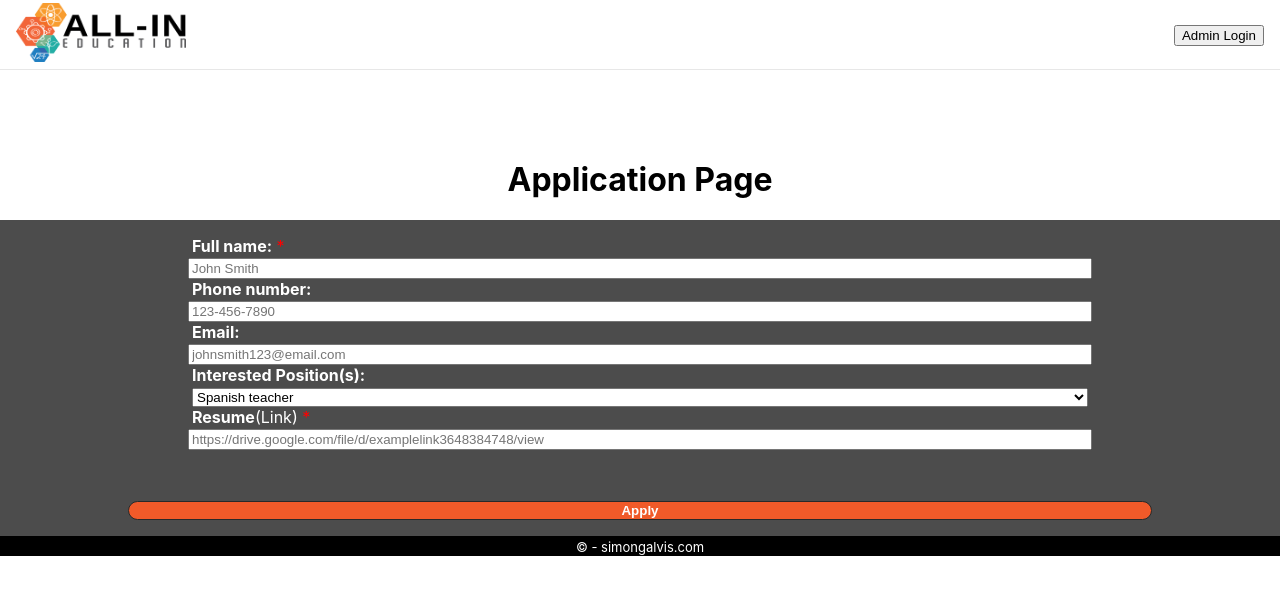
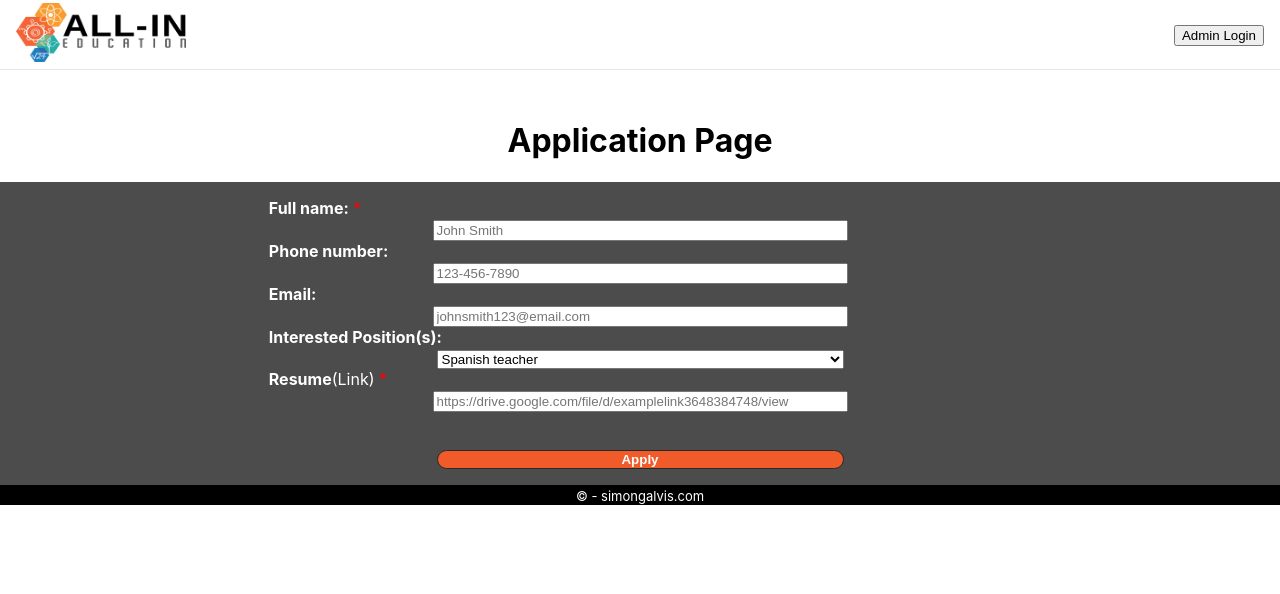
Before and after one commit to simongalvis/allinrecruits-client, a React (Create React App) app: page /application-page in a window 1280 px wide. Shown: the top 594 px of the page. Built offline with nearby package versions, Linux system fonts and the light colour scheme; no server answers.

Commit message:
Implement redirect on application submit

```diff
--- a/src/ApplicationForm/ApplicationForm.css
+++ b/src/ApplicationForm/ApplicationForm.css
@@ -14,6 +14,7 @@ form{
 input, select{
     align-self: center;
     width: 70%;
+    max-width: 407px ;
     margin:0;
 }
 label{
@@ -22,12 +23,14 @@ label{
     text-align: left;
     width:70%;
     margin:0;
-    margin-left:15%;
+    margin-left:21%;
+    max-width: 407px ;
     border-radius: 7px;
     height:21px;
     max-width:700px;
     color:white;
 }
+
 .checkboxLabel{
     display: inline;
     justify-content: right;
@@ -62,8 +65,10 @@ label{
     padding-left: 23%;
 } */
 #application-submit-btn{
-    width: 80%;
-    margin-top:4%;
+    width: 60%;
+    max-width: 407px ;
+    height: 77%;
+    margin-top:3%;
     border-radius:33px;;
     background-color:rgb(241, 90, 41);
     color:white;
--- a/src/ApplicationForm/ApplicationForm.js
+++ b/src/ApplicationForm/ApplicationForm.js
@@ -22,6 +22,10 @@ static contextType = ApiContext;
         }
 
         this.context.addSubmission(submission);
+
+        e.target.reset();
+
+        setTimeout( () => this.props.history.push('/submission-redirect'), 1000)
 
 
 
@@ -55,10 +59,10 @@ static contextType = ApiContext;
                         <option value="Art instructor">Art instructor</option>
                     </select>
                     <label htmlFor="applicationResume" className="required"><b>Resume</b>(Link)</label>
-                    <input type="url" id="applicationResume" name="applicationResume" placeholder="https://drive.google.com/file/d/examplelink3648384748/view" autoCorrect="off" autoCapitalize="none" required/>
+                    <input type="url" id="applicationResume" name="applicationResume" placeholder="https://drive.google.com/file/d/examplelink3648384748/view" autoCorrect="off" autoCapitalize="none" required/><br/>
                     {/* <label htmlFor="application-resume" className="required"><b>Resume</b>(pdf)</label>
                     <input type="file" id="application-resume" name="application-resume" autoCorrect="off" autoCapitalize="none" required/> */}
-                    <button id="application-submit-btn" type="submit"><b>Apply</b></button>
+                    {/* <a href="/submission-redirect"> */}<button id="application-submit-btn" type="submit" ><b>Apply</b></button>{/* </a> */}
                 </form>
 
 
--- a/src/ApplicationPage/ApplicationPage.js
+++ b/src/ApplicationPage/ApplicationPage.js
@@ -12,7 +12,7 @@ class ApplicationPage extends React.Component{
                 <NavBar/>
                 <h1>Application Page</h1>
 
-                <ApplicationForm/>
+                <ApplicationForm history={this.props.history}/>
             </div>
         )
     }
--- a/src/NavBar/NavBar.css
+++ b/src/NavBar/NavBar.css
@@ -5,7 +5,7 @@ h1{
     margin-top: 0;
 }
 header{
-    margin-bottom: 7%;
+    margin-bottom: 4%;
     display: flex;
     flex-direction: row;
     justify-content: space-between;
```
Also changed, not shown: 1 other file (tests, documents, lock files or other folders).
